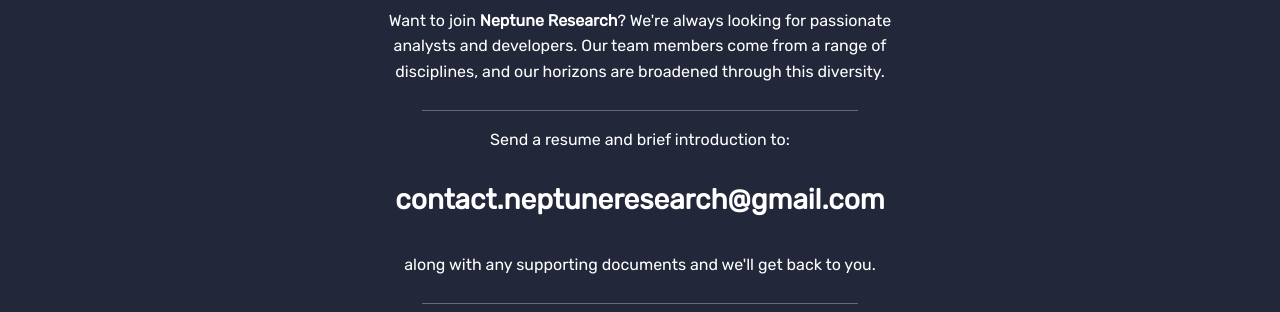
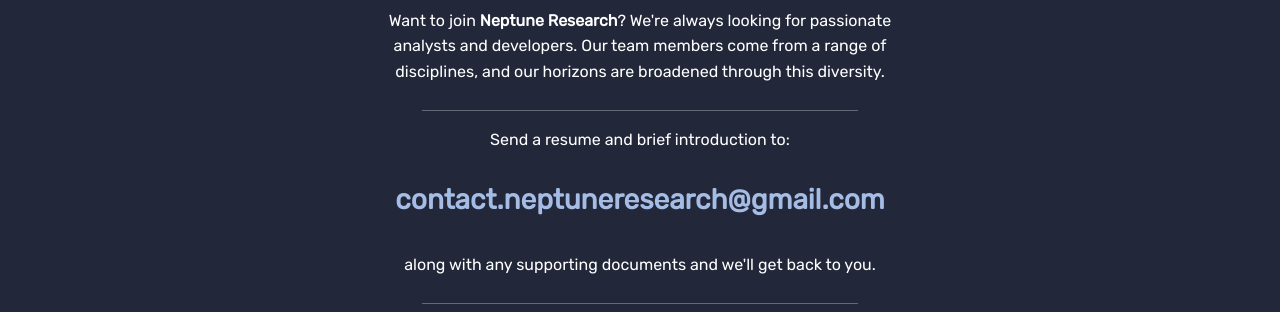
Before and after one commit to simon-goode/neptune, a plain HTML site: page pages/apply.html in a window 1280 px wide. Shown: the part 227-539 px from the top of the page. Drawn offline with Linux system fonts and the light colour scheme.

Commit message:
Update styles.css

```diff
--- a/styles.css
+++ b/styles.css
@@ -225,7 +225,7 @@
 }
 
 .email-link {
-    color: white;
+    color: rgb(165, 188, 229);
     font-size: 28px;
     padding-bottom: 20px;
     padding-top: 15px;
```
